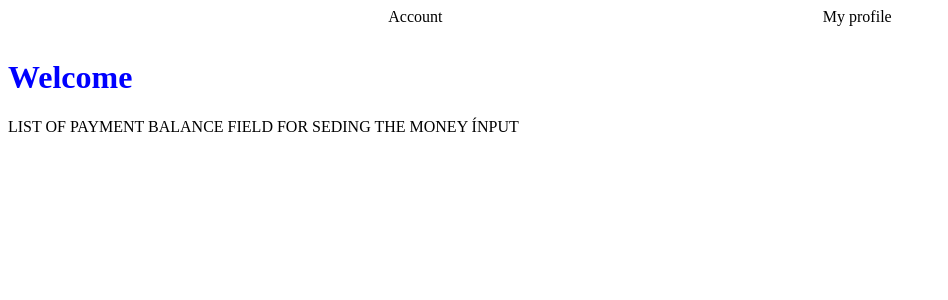
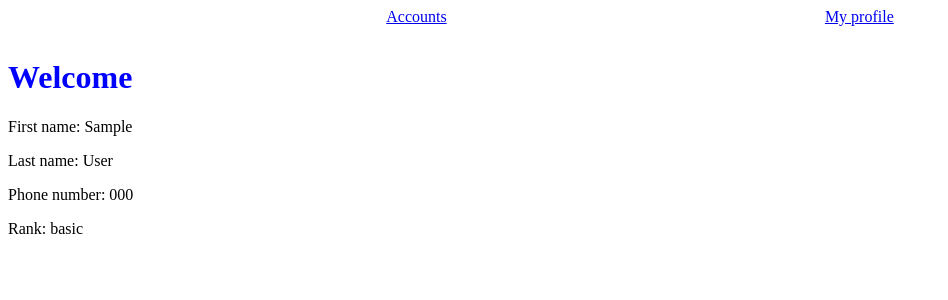
Before and after one commit to samlama111/KEA-Python-Django-Bank, a Django app: template kea_bank/account_management_app/templates/account_management_app/my_profile.html in a window 1280 px wide. Shown: the top 300 px of the page, without its empty margins (0-948 px from the left). Run offline with Django 4.2, Linux system fonts and the light colour scheme; the template is opened without the code that fills it: values that come from a table or form of the project are taken from there, others are empty; tables that the repository leaves empty hold one stand-in row (values such as "Sample post"); some libraries are stand-ins or nearby versions.

Commit message:
creating my_profile, displaying loan message for basic customers,

```diff
--- a/kea_bank/account_management_app/templates/account_management_app/account_details.html
+++ b/kea_bank/account_management_app/templates/account_management_app/account_details.html
@@ -30,4 +30,8 @@
         hx-trigger="load">
     </div>
 </section>
+
+<section>
+    <h3>All transactions</h3>
+</section>
 </div>
--- a/kea_bank/account_management_app/templates/account_management_app/base.html
+++ b/kea_bank/account_management_app/templates/account_management_app/base.html
@@ -14,8 +14,8 @@
 <body>
 
     <nav>
-        <a>Account</a>
-        <a>My profile</a>
+        <a href="/">Accounts</a>
+        <a href="{% url 'account_management_app:my_profile' customer.id %}">My profile</a>
     </nav>
 
     {% block content %}
--- a/kea_bank/account_management_app/templates/account_management_app/my_profile.html
+++ b/kea_bank/account_management_app/templates/account_management_app/my_profile.html
@@ -3,15 +3,23 @@
 
 <div>
     <h1 class="heading">Welcome</h1>
+    <div>
+        <p>First name: {{customer.first_name}}</p>
+
+        <p>Last name: {{customer.last_name}}</p>
+
+        <p>Phone number: {{customer.phone_number}}</p>
+        <p>Rank: {{customer.rank}}</p>
+
+    </div>
+
+
 
     <div>
 
     </div>
 
-    LIST OF PAYMENT
-    BALANCE
-    FIELD FOR SEDING THE MONEY
-        ÍNPUT
+
 </div>
 
 
--- a/kea_bank/account_management_app/urls.py
+++ b/kea_bank/account_management_app/urls.py
@@ -6,7 +6,7 @@ app_name = 'account_management_app'
 urlpatterns = [
     path('', views.index, name="index"),
     path('transfer/<int:account_number>/', views.transfer, name="transfer"),
-    path('my-profile/', views.index, name="my_profile"),
+    path('my-profile/<int:customer_id>/', views.my_profile, name="my_profile"),
     path('account_details/<int:account_number>/', views.account_details, name="account_details"),
     path('loan/<int:account_number>/', views.loan, name="loan"),
 ]
```
Also changed, not shown: kea_bank/account_management_app/templates/account_management_app/loan.html (+11 -0 lines), kea_bank/account_management_app/views.py (+12 -4 lines).
